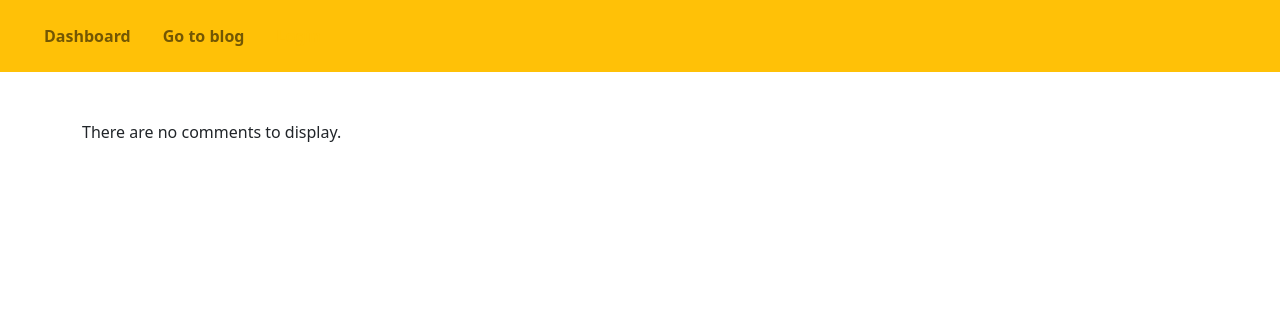
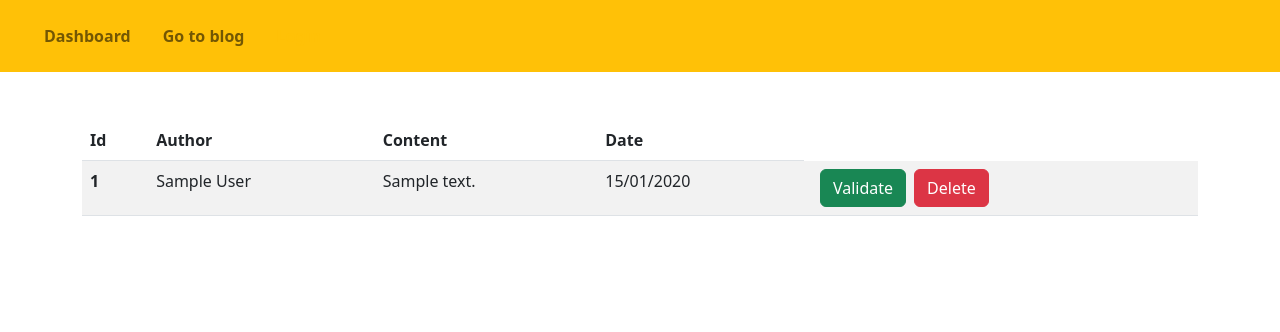
Before and after one commit to brianthiely/Blog-MVC-POO, a PHP site: template src/Views/admin/comments.html.twig in a window 1280 px wide. Shown: the top 332 px of the page. Run offline with PHP 8.4, Linux system fonts and the light colour scheme; the template is opened without the code that fills it: most values are stand-ins (such as "Sample title", 1, 10 or a date in 2020); some libraries are stand-ins or nearby versions.

Commit message:
fix bug vue

```diff
--- a/src/Views/admin/comments.html.twig
+++ b/src/Views/admin/comments.html.twig
@@ -6,9 +6,6 @@
     <div class="container mt-5">
         <div class="row">
             <div class="col-md-12">
-                {% if posts is empty %}
-                <p>There are no comments to display.</p>
-                {% else %}
                 <table class="table table-striped">
                     <thead>
                         <tr>
@@ -43,5 +40,4 @@
             </div>
         </div>
     </div>
-    {% endif %}
 {% endblock %}
```
Also changed, not shown: 1 other file.
